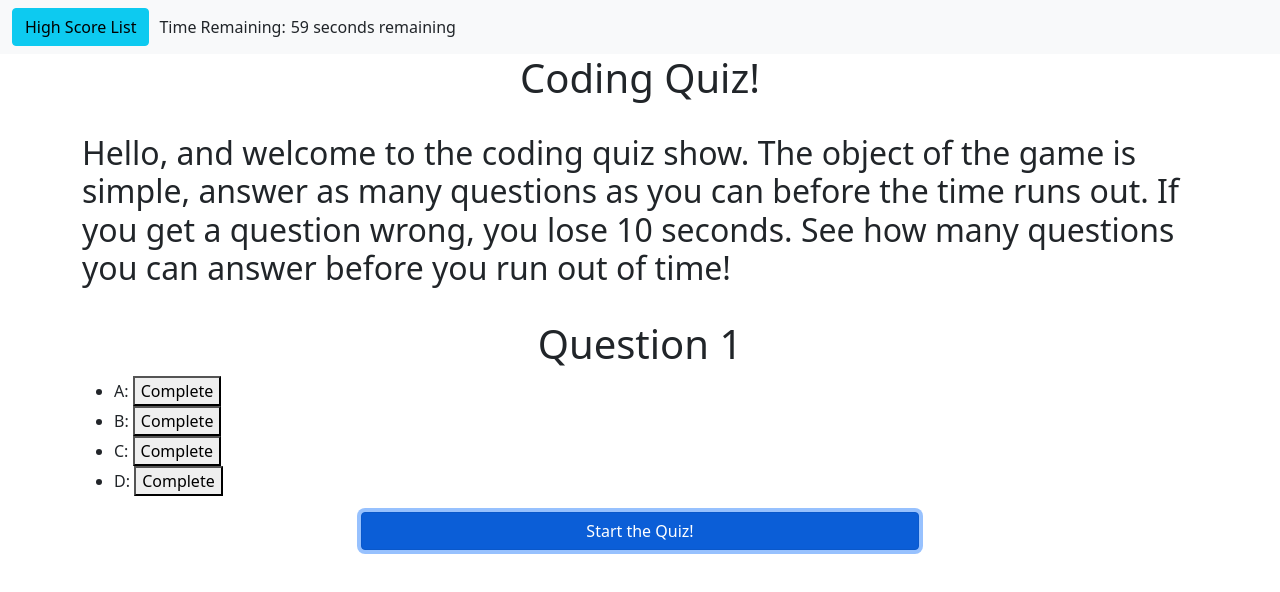
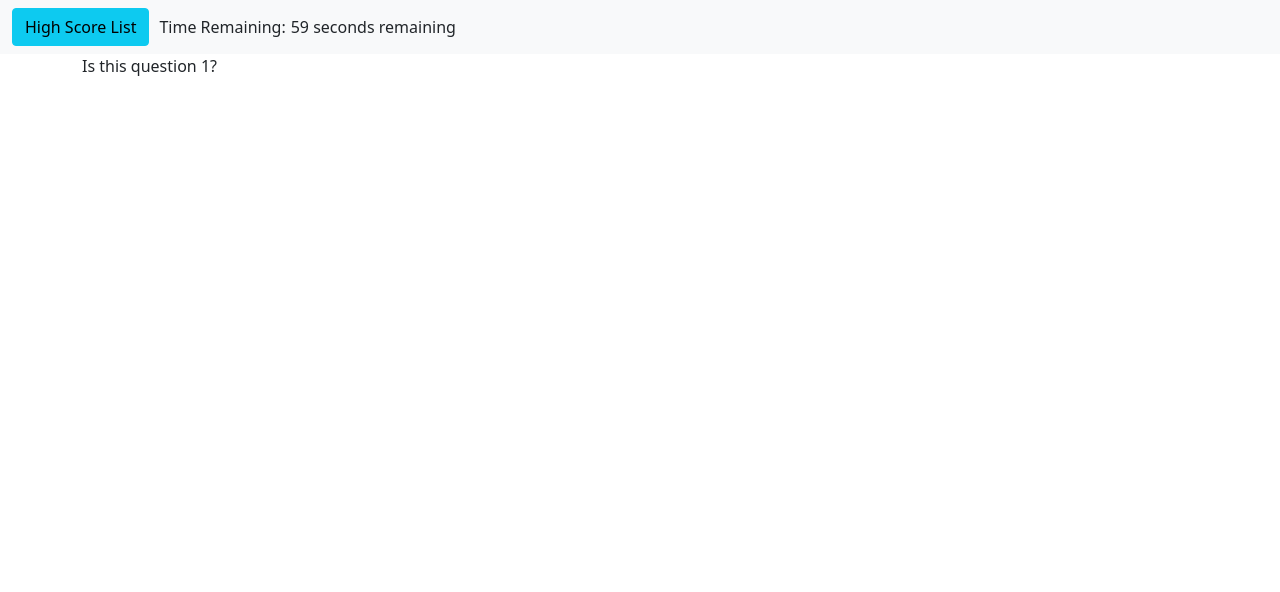
Before and after one commit to zdjeffers/Code_Quiz, a plain HTML site: page index.html in a window 1280 px wide. Both pictures are taken after a click on the button "Start the Quiz!". Drawn offline with nearby package versions, Linux system fonts and the light colour scheme.

Commit message:
Added question functionality. Still need to load buttons to show. Added next question command.

```diff
--- a/index.html
+++ b/index.html
@@ -46,9 +46,21 @@ When I click the high scores button, I want to be able to see the log of everyon
                 <br>
         </section>
         <section class="questionSection">
-            <h1>Question <span id="questionNumber">1</span></h1>
-            <!---Question Selection Section-->
-            <ul id="answerChoices"></ul>
+            <h2 class="askedQuestion">Question<span class="question"></span></h2>
+            <div class="btn-container">
+                <div class="answer-container">
+                    <button id="button1" class="btn"></button>
+                </div>
+                <div class="answer-container">
+                    <button id="button2" class="btn"></button>
+                </div>
+                <div class="answer-container">
+                    <button id="button3" class="btn"></button>
+                </div>
+                <div class="answer-container">
+                    <button id="button4" class="btn"></button>
+                </div>
+            </div>
         </section>
         <div class="d-grid gap-2 col-6 mx-auto">
             <button class="btn btn-primary" id="startQuizButton" type="button">Start the Quiz!</button>
--- a/script.js
+++ b/script.js
@@ -3,21 +3,51 @@ var quizStart = document.querySelector("#startQuizButton");
 var highScoreButton = document.querySelector("#highScoreButton");
 var timeRemainingEl = document.getElementById("timeRemaining");
 var answerChoices = document.querySelector("#answerChoices");
+var questionSection = document.querySelector(".questionSection");
+var introduction = document.querySelector(".introduction");
+var titleSection = document.querySelector(".titleSection");
+
+
+//Answer Button Selection Section
+var answerButton1 = document.getElementById("button1");
+var answerButton2 = document.getElementById("button2");
+var answerButton3 = document.getElementById("button3");
+var answerButton4 = document.getElementById("button4");
 
 //Global Variable Section
 var questionNumber = 0;
-var answerButtons = ["A: ", "B: ", "C: ", "D: "];
+var answerButtons = [];
+answerButtons.push(answerButton1);
+answerButtons.push(answerButton2);
+answerButtons.push(answerButton3);
+answerButtons.push(answerButton4);
+
 
 //Question Section:
+var questions = [
+  {
+    question: "Is this question 1?",
+    answers: ["Yes, Answer 1", "Definitely Not, Answer 2", "Sure! Answer 3", "All of the above! Answer 4"],
+    correctAnswer: 0,
+  },
+  {
+    question: "Is this question 2?",
+    answers: ["Yes, Answer 1", "Definitely Not, Answer 2", "Sure! Answer 3", "All of the above! Answer 4"],
+    correctAnswer: 1,
+  },
+  {
+    question: "Is this question 3?",
+    answers: ["Yes, Answer 1", "Definitely Not, Answer 2", "Sure! Answer 3", "All of the above! Answer 4"],
+    correctAnswer: 2,
+  },
+  {
+    question: "Is this question 4?",
+    answers: ["Yes, Answer 1", "Definitely Not, Answer 2", "Sure! Answer 3", "All of the above! Answer 4"],
+    correctAnswer: 3,
+  },
+]
 
-var question1 = {
-  question: "Is this question 1?",
-  answer1: "Yes, Answer 1",
-  answer2: "Definitely Not, Answer 2",
-  answer3: "Sure! Answer 3",
-  answer4: "All of the above! Answer 4"
-}
-
+questionSection.style.display = "none";
 
 //Start Timer Function:
 function startTimer() {
@@ -36,30 +66,37 @@ function startTimer() {
   }, 1000);
 }
 
-function renderQuestion() {
-  //answerChoices.innerHTML = "";
+//Hides the introduction and title section, renders question section
+function hideIntro() {
+  titleSection.style.display = "none";
+  introduction.style.display = "none";
+  quizStart.style.display = "none";
+  questionSection.style.display = "block";
+}
 
+//Question Generate Section
+function nextQuestion () {
+  if (questionNumber < questions.length) {
+    questionList();
+  } else {
+    displayHighScores();
+  }
+}
+
+function showQuestion() {
+  questionSection.textContent = questions[questionNumber].question;
   for (var i = 0; i < answerButtons.length; i++) {
-    var ansButton = answerButtons[i];
-
-    var li = document.createElement("li");
-    li.textContent = ansButton;
-    li.setAttribute("data-index", i);
-
-
-    var button = document.createElement("button");
-    button.textContent = "Complete";
-
-    li.appendChild(button);
-    answerChoices.appendChild(li);
+    answerButtons[i].textContent = questions[questionNumber].answers[i];
+    console.log(i);
   }
 }
 
 //Start Quiz Function:
 function startQuiz() {
   startTimer();
-  renderQuestion();
-  window.alert("This Worked!");
+  hideIntro();
+  showQuestion();
+  console.log("This Worked!");
   // while (i = 0, i < questionBank.length, i++) {
   // }
 };
--- a/style.css
+++ b/style.css
@@ -24,3 +24,8 @@
 h1 {
     text-align: center;
 }
+
+button {
+    background-color: cadetblue;
+    padding: 20px;
+}
```
